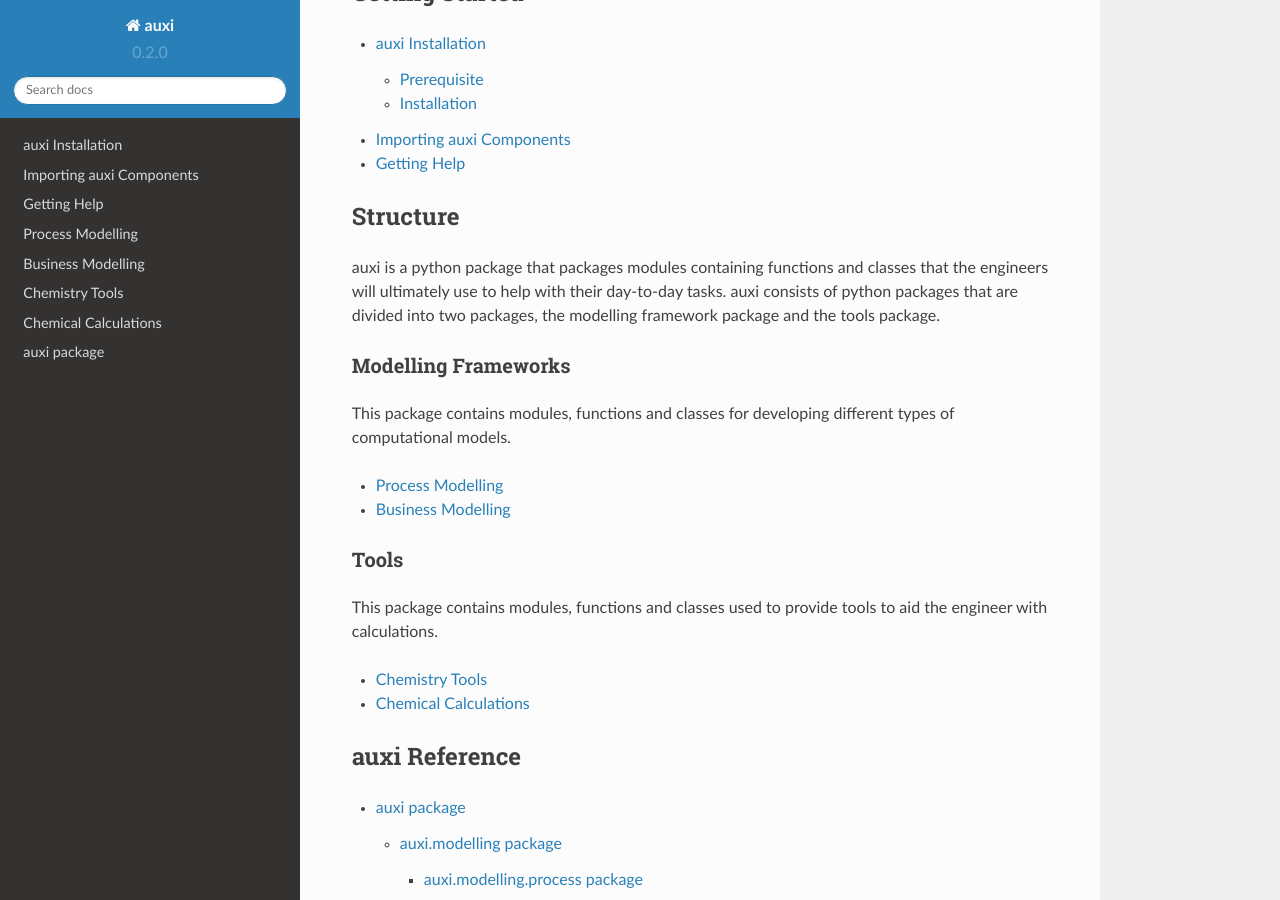
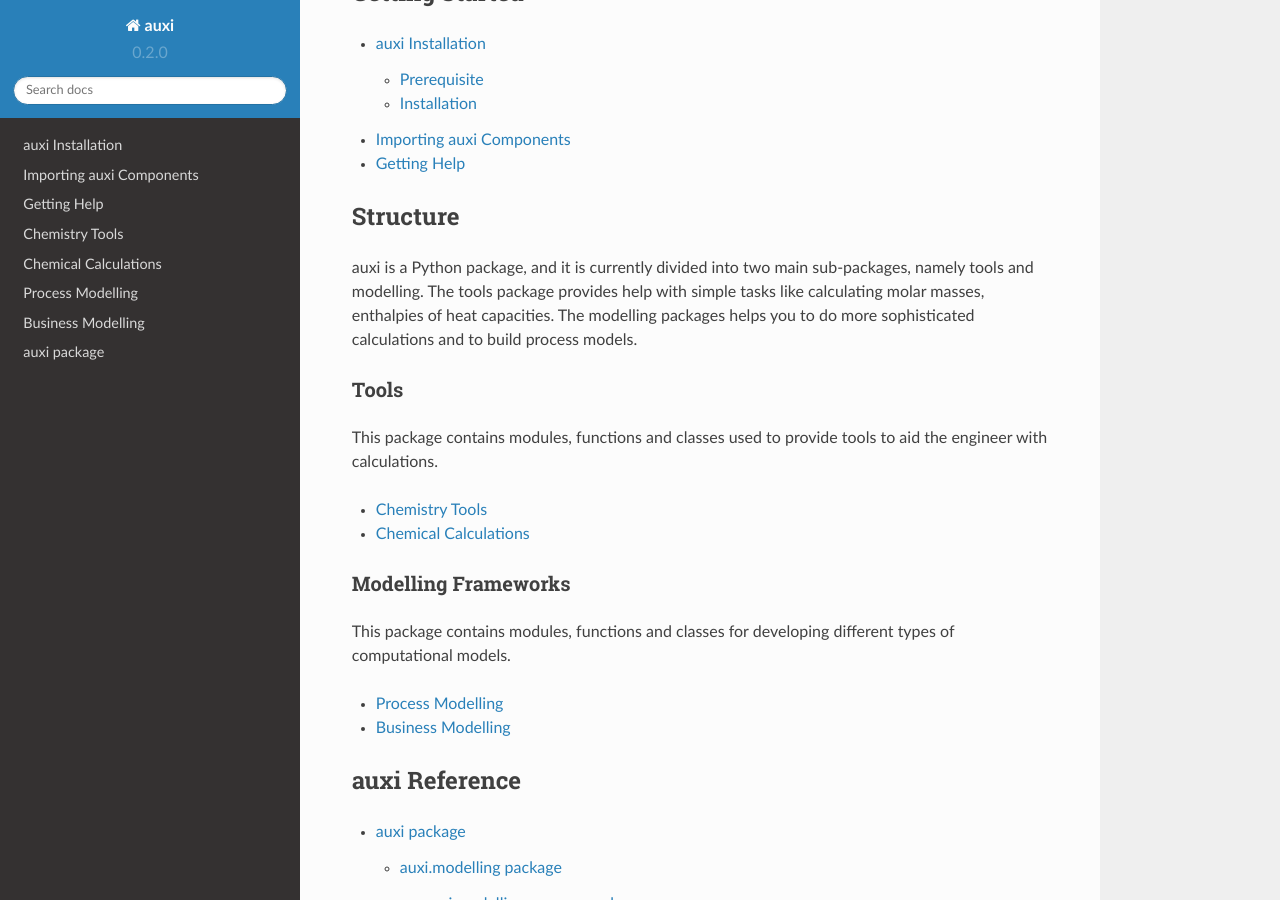
Before and after one commit to Ex-Mente/auxi.0, a Sphinx documentation site: the page built from doc/user/source/index.rst, in a window 1280 px wide and 900 px high, scrolled down 528 px. Built offline with Sphinx 7.4.7 and the Read the Docs theme 2.0.0, drawn with Linux system fonts in a browser that asks for light colours; formulas are drawn with MathJax 3; pages that are not in the unit, such as notebooks, are missing from menus.

Commit message:
Modified some docs to be more clear.

```diff
--- a/doc/user/source/index.rst
+++ b/doc/user/source/index.rst
@@ -26,8 +26,16 @@ Getting Started
 
 Structure
 =========
-auxi is a python package that packages modules containing functions and classes that the engineers will ultimately use to help with their day-to-day tasks.
-auxi consists of python packages that are divided into two packages, the modelling framework package and the tools package.
+auxi is a Python package, and it is currently divided into two main sub-packages, namely tools and modelling. The tools package provides help with simple tasks like calculating molar masses, enthalpies of heat capacities. The modelling packages helps you to do more sophisticated calculations and to build process models.
+
+Tools
+-----
+This package contains modules, functions and classes used to provide tools to aid the engineer with calculations.
+
+.. toctree::
+   :maxdepth: 1
+
+   chemistry_tools
 
 
 Modelling Frameworks
@@ -39,15 +47,6 @@ This package contains modules, functions and classes for developing different ty
 
    process_modelling
    business_modelling
-
-Tools
------
-This package contains modules, functions and classes used to provide tools to aid the engineer with calculations.
-
-.. toctree::
-   :maxdepth: 1
-
-   chemistry_tools
 
 
 auxi Reference
```
